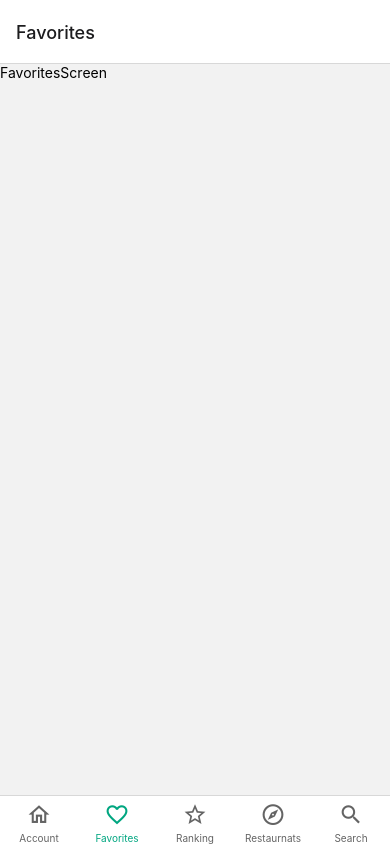
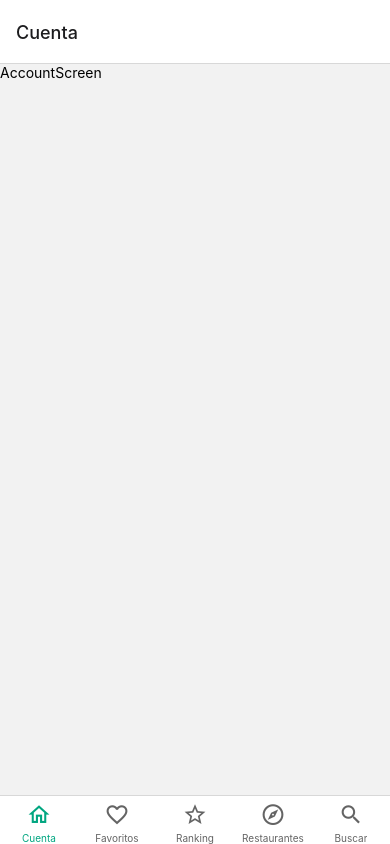
Before and after one commit to JiovannyVega/5-tenedores, a React Native app: screen /Favorites in a window 390 px wide. Built offline with nearby package versions, Linux system fonts and the light colour scheme.

Commit message:
Centralizando los nombre de las screens

```diff
--- a/src/navegation/AppNavegation.js
+++ b/src/navegation/AppNavegation.js
@@ -5,6 +5,7 @@ import { FavoritesScreen } from "../screens/FavoritesScreen";
 import { RankingScreen } from "../screens/RankingScreen";
 import { RestaurantsScreen } from "../screens/RestaurantsScreen";
 import { SearchScreen } from "../screens/SearchScreen";
+import { screen } from "../utils";
 
 const Tab = createBottomTabNavigator();
 
@@ -15,11 +16,11 @@ export function AppNavegation() {
             tabBarInactiveTintColor: "#646464",
             tabBarIcon: ({ color, size }) => screenOptions(route, color, size)
         })}>
-            <Tab.Screen name="Account" component={AccountScreen} />
-            <Tab.Screen name="Favorites" component={FavoritesScreen} />
-            <Tab.Screen name="Ranking" component={RankingScreen} />
-            <Tab.Screen name="Restaurnats" component={RestaurantsScreen} />
-            <Tab.Screen name="Search" component={SearchScreen} />
+            <Tab.Screen name={screen.account.tab} component={AccountScreen} options={{ title: "Cuenta" }} />
+            <Tab.Screen name={screen.favorites.tab} component={FavoritesScreen} options={{ title: "Favoritos" }} />
+            <Tab.Screen name={screen.ranking.tab} component={RankingScreen} options={{ title: "Ranking" }} />
+            <Tab.Screen name={screen.restaurant.tab} component={RestaurantsScreen} options={{ title: "Restaurantes" }} />
+            <Tab.Screen name={screen.search.tab} component={SearchScreen} options={{ title: "Buscar" }} />
         </Tab.Navigator>
     );
 }
@@ -27,24 +28,24 @@ export function AppNavegation() {
 function screenOptions(route, color, size) {
     let iconName;
 
-    if (route.name === "Account") {
+    if (route.name === screen.account.tab) {
         iconName = "home-outline";
     }
 
-    if (route.name === "Favorites") {
+    if (route.name === screen.favorites.tab) {
         iconName = "heart-outline";
     }
 
 
-    if (route.name === "Ranking") {
+    if (route.name === screen.ranking.tab) {
         iconName = "star-outline";
     }
 
-    if (route.name === "Restaurnats") {
+    if (route.name === screen.restaurant.tab) {
         iconName = "compass-outline";
     }
 
-    if (route.name === "Search") {
+    if (route.name === screen.search.tab) {
         iconName = "magnify";
     }
 
--- /dev/null
+++ b/src/utils/index.js
@@ -0,0 +1 @@
+export * from "./ScreenName"
--- /dev/null
+++ b/src/utils/screenName.js
@@ -0,0 +1,27 @@
+const accountStack = {
+    tab: "AccountTab"
+}
+
+const favoritesStack = {
+    tab: "FavoritesTab"
+}
+
+const rankingStack = {
+    tab: "RankingTab"
+}
+
+const restaurantStack = {
+    tab: "RestaurantTab"
+}
+
+const searchStack = {
+    tab: "SearchTab"
+}
+
+export const screen = {
+    account: accountStack,
+    favorites: favoritesStack,
+    ranking: rankingStack,
+    restaurant: restaurantStack,
+    search: searchStack
+}
```
Also changed, not shown: src/screens/Restaurants/AddRestaurantScreen.js (added, +10 -0 lines).
